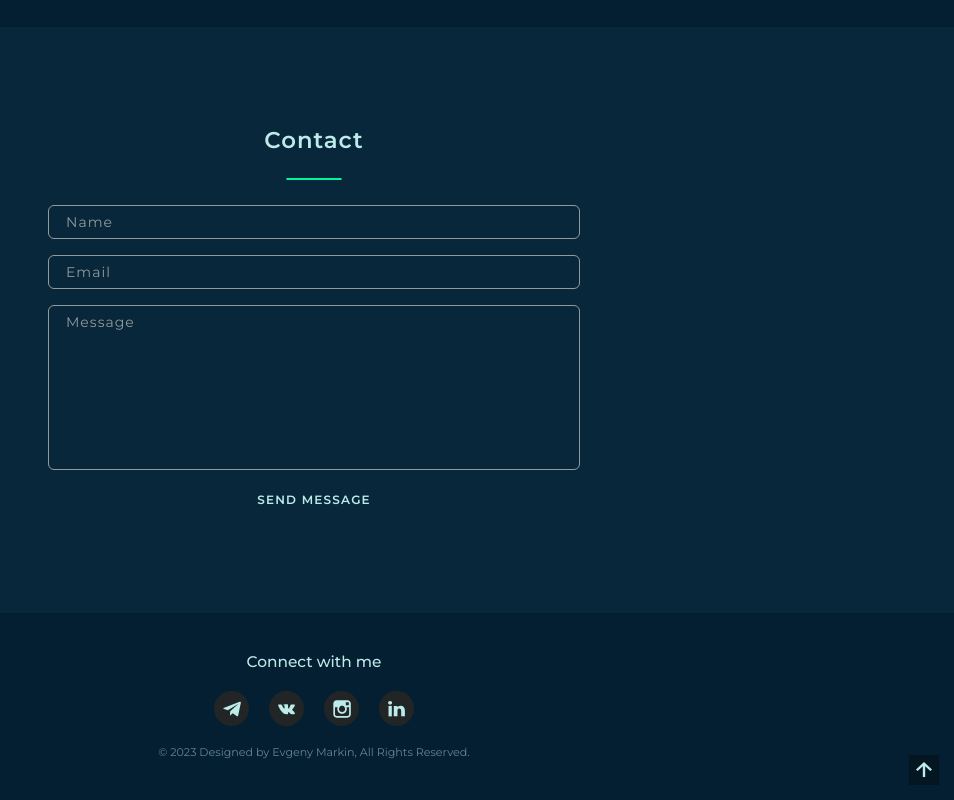
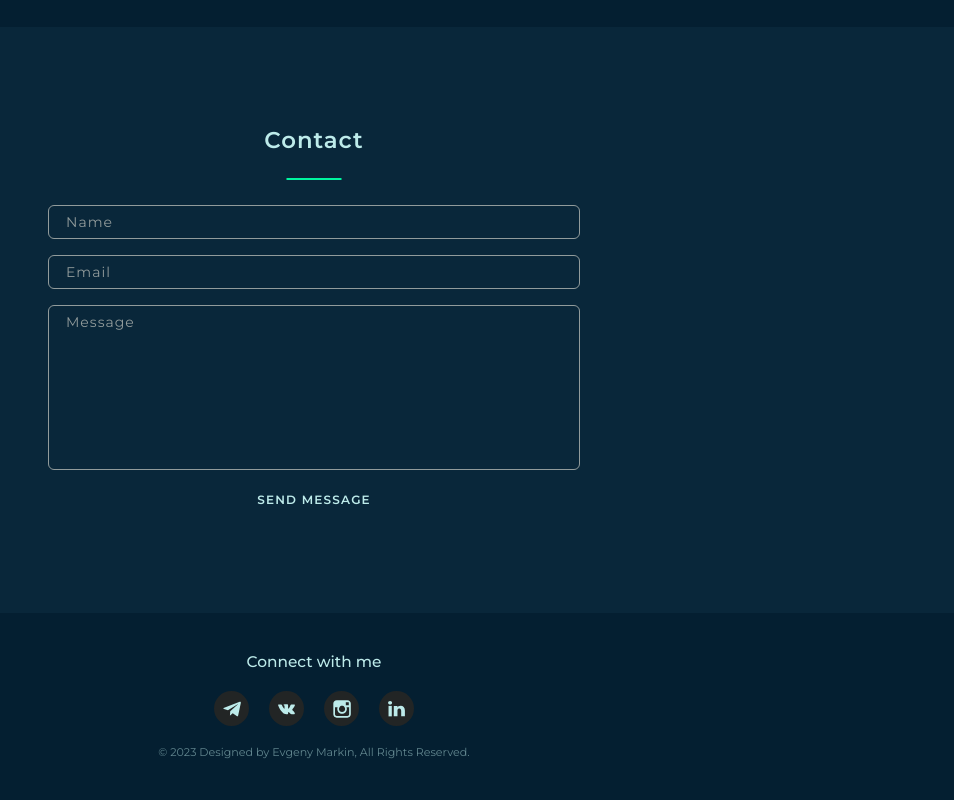
Before and after one commit to EugeneSibc/portfolio, a React app: page / in a window 1280 px wide. Shown: the part 3138-3938 px from the top of the page, without its empty margins (326-1280 px from the left). Built offline with nearby package versions, Linux system fonts and the light colour scheme.

Commit message:
add scroll library, goTopBtn component in footer

```diff
--- /dev/null
+++ b/src/component/goTopBtn/GoTopBtn.tsx
@@ -0,0 +1,43 @@
+import React, { useEffect, useState } from 'react';
+import styled from 'styled-components';
+import { Icon } from '../icon/Icon';
+import { theme } from '../../styles/Theme';
+import { animateScroll as scroll } from 'react-scroll';
+
+export const GoTopBtn = () => {
+    const [showButton, setShowButton] = useState(false)
+
+    useEffect(() => {
+        window.addEventListener("scroll", () => {
+            if (window.scrollY > 500) {
+                setShowButton(true)
+            } else {
+                setShowButton(false)
+            }
+        })
+    })
+
+    return (
+        <>
+            {showButton && (
+                <StyledGoTopBtn onClick={() => { scroll.scrollToTop() }}>
+                    <Icon iconId={"goTop"} width={"30"} height={"30"} viewBox={"0 0 30 30"} />
+                </StyledGoTopBtn>
+            )}
+        </>
+
+    );
+};
+
+const StyledGoTopBtn = styled.button`
+    background-color: rgba(0,0,0,0);
+    color:${theme.colors.font};
+    /* padding: 8px; */
+    position: fixed;
+    right:30px;
+    bottom:30px;
+
+    &:hover{
+        color:${theme.colors.accent};
+    }
+`
--- a/src/layout/footer/Footer.tsx
+++ b/src/layout/footer/Footer.tsx
@@ -3,6 +3,7 @@ import { Icon } from "../../component/icon/Icon";
 import { FlexWrapper } from "../../component/FlexWrapper";
 import { Container } from "../../component/Container";
 import { S } from './Footer_Styles';
+import { GoTopBtn } from '../../component/goTopBtn/GoTopBtn';
 
 const socialItemsData = [
   {
@@ -26,6 +27,7 @@ export const Footer = () => {
         <FlexWrapper direction={"column"} align={"center"}>
           <S.Invite>Connect with me</S.Invite>
           <S.SocialList>
+
             {socialItemsData.map((item, index) => {
             return (
               <S.SocialItem>
@@ -34,10 +36,9 @@ export const Footer = () => {
                 </S.SocialLink>
               </S.SocialItem>
             )})}
+
           </S.SocialList>
-          <S.GoTopLink>
-            <Icon iconId={"goTop"} width={"30px"} height={"30px"} viewBox={"0 0 30 30"} />
-          </S.GoTopLink>
+          <GoTopBtn/>
           <S.Copyright>© 2023 Designed by Evgeny Markin, All Rights Reserved.</S.Copyright>
         </FlexWrapper>
       </Container>
--- a/src/layout/footer/Footer_Styles.ts
+++ b/src/layout/footer/Footer_Styles.ts
@@ -47,15 +47,6 @@ const SocialLink = styled.a`
     transform: translateY(-4px);
   }
 `
-const GoTopLink = styled.a`
-  position: absolute;
-  right:15px;
-  bottom:10px;
-
-  &:hover{
-    color:${theme.colors.accent};
-  }
-`
 const Copyright = styled.small`
   ${font({ lineHeight: 1.5, Fmax: 12, Fmin: 6 })};
   text-align: center;
@@ -67,6 +58,5 @@ export const S = {
     SocialList,
     SocialItem,
     SocialLink,
-    GoTopLink,
     Copyright
 }
```
